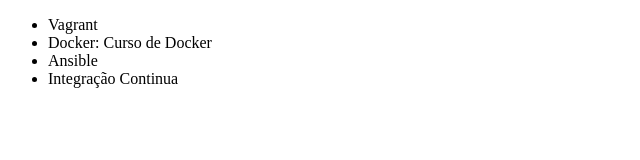
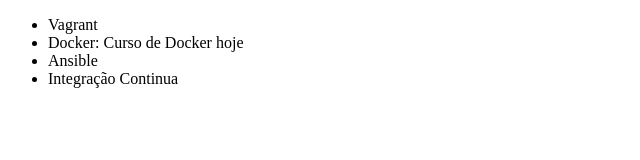
Before and after one commit to andrehaeberlin/aluragit, a plain HTML site: page index.html in a window 1280 px wide. Shown: the full height of the page, 0-640 px from the left. Drawn offline with Linux system fonts and the light colour scheme.

Commit message:
testando commit

```diff
--- a/index.html
+++ b/index.html
@@ -7,7 +7,7 @@
 <body>
     <ul>
         <li>Vagrant</li>
-        <li>Docker: Curso de Docker</li>
+        <li>Docker: Curso de Docker hoje</li>
         <li>Ansible</li>
         <li>Integração Continua</li>
     </ul>
```
